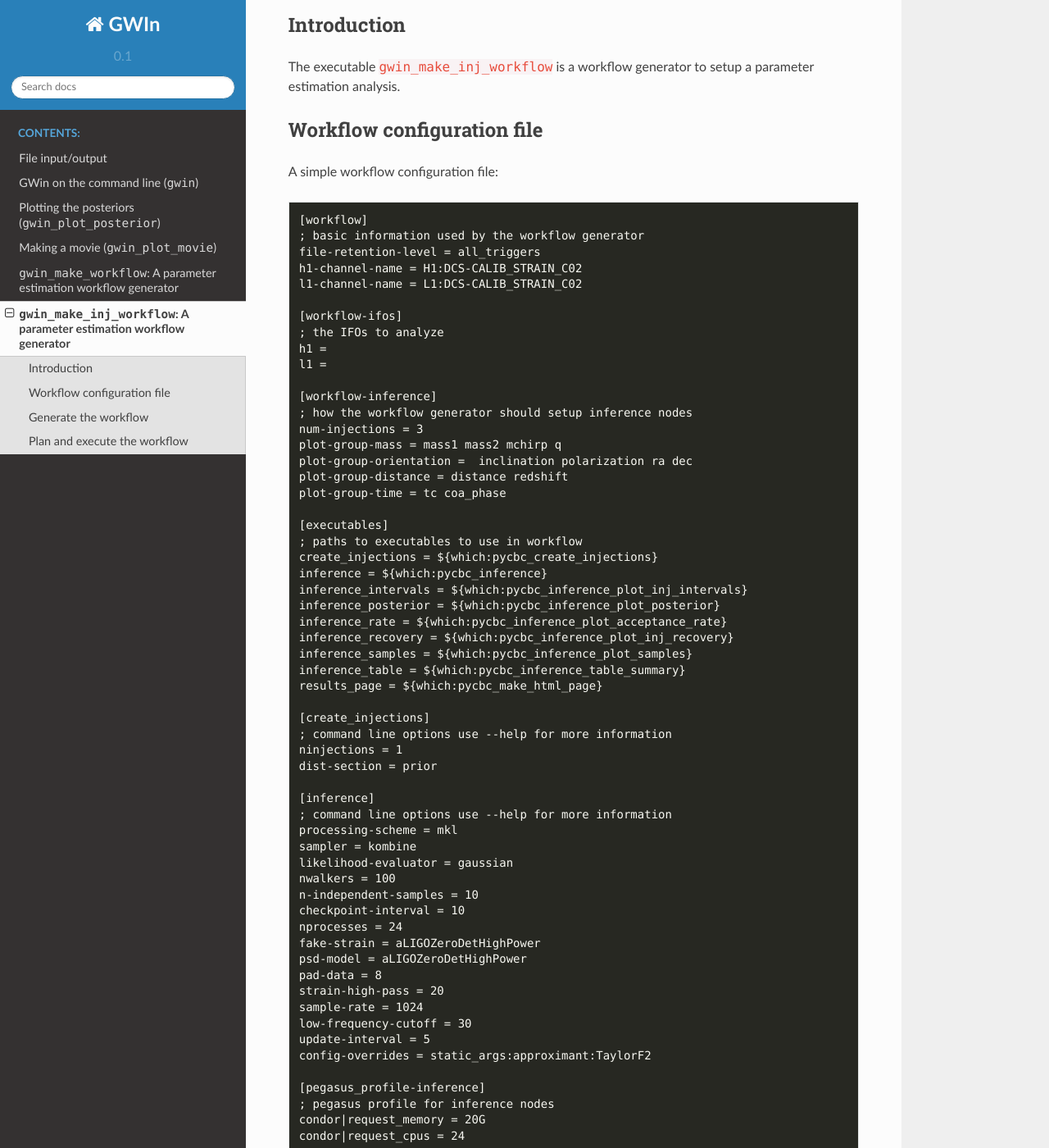
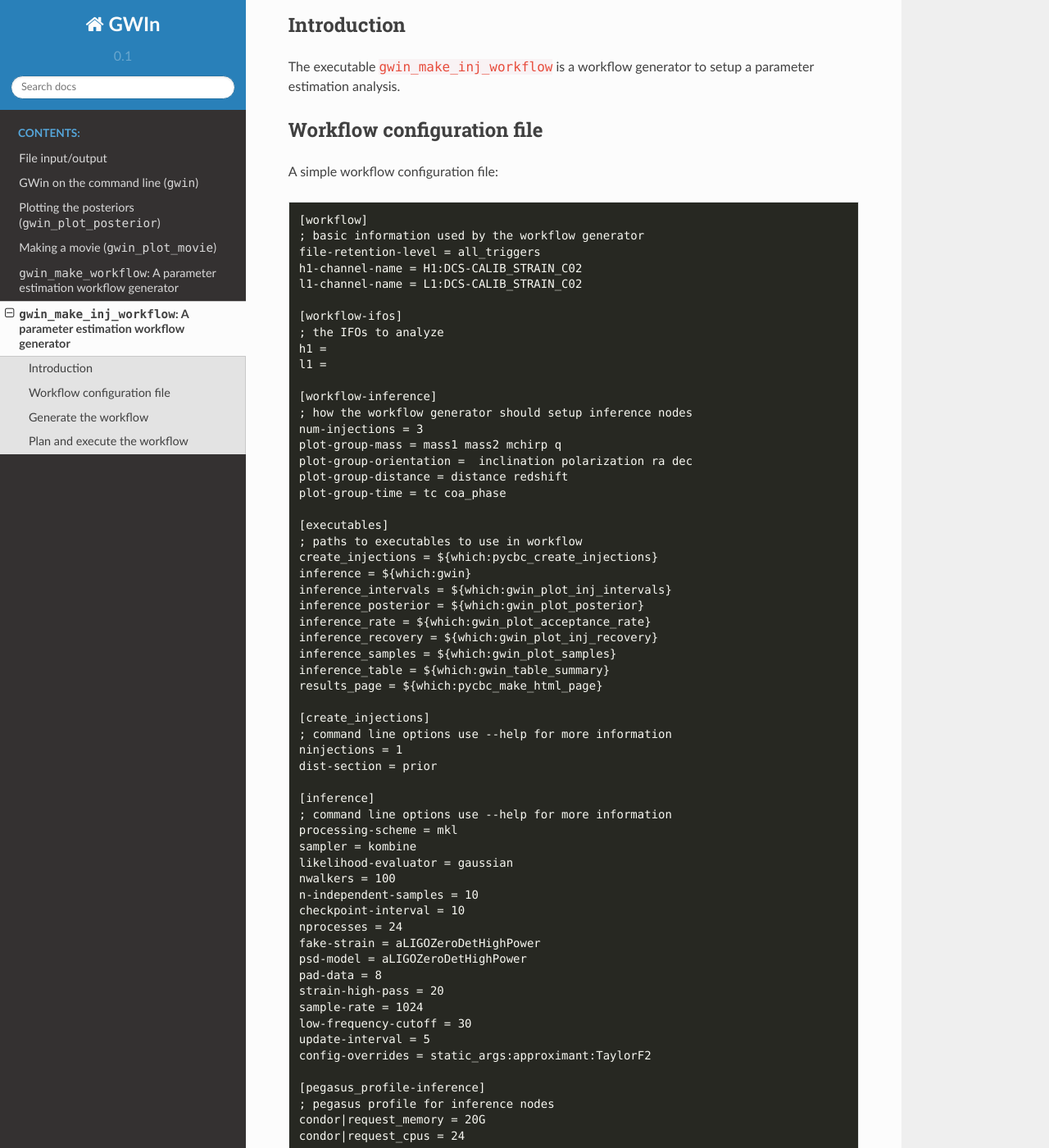
Before and after one commit to gwastro/gwin, a Sphinx documentation site: the page built from docs/command-line/gwin_make_inj_workflow.rst, in a window 1280 px wide and 1400 px high, scrolled down 190 px. Shown: the whole window at 82% size. Built offline with Sphinx 7.4.7 and the Read the Docs theme 2.0.0, drawn with Linux system fonts in a browser that asks for light colours; some of the changed text lies outside the part shown.

Commit message:
docs: updated executables references in workflow docs

```diff
--- a/docs/command-line/gwin_make_inj_workflow.rst
+++ b/docs/command-line/gwin_make_inj_workflow.rst
@@ -36,13 +36,13 @@ A simple workflow configuration file::
     [executables]
     ; paths to executables to use in workflow
     create_injections = ${which:pycbc_create_injections}
-    inference = ${which:pycbc_inference}
-    inference_intervals = ${which:pycbc_inference_plot_inj_intervals}
-    inference_posterior = ${which:pycbc_inference_plot_posterior}
-    inference_rate = ${which:pycbc_inference_plot_acceptance_rate}
-    inference_recovery = ${which:pycbc_inference_plot_inj_recovery}
-    inference_samples = ${which:pycbc_inference_plot_samples}
-    inference_table = ${which:pycbc_inference_table_summary}
+    inference = ${which:gwin}
+    inference_intervals = ${which:gwin_plot_inj_intervals}
+    inference_posterior = ${which:gwin_plot_posterior}
+    inference_rate = ${which:gwin_plot_acceptance_rate}
+    inference_recovery = ${which:gwin_plot_inj_recovery}
+    inference_samples = ${which:gwin_plot_samples}
+    inference_table = ${which:gwin_table_summary}
     results_page = ${which:pycbc_make_html_page}
 
     [create_injections]
```
